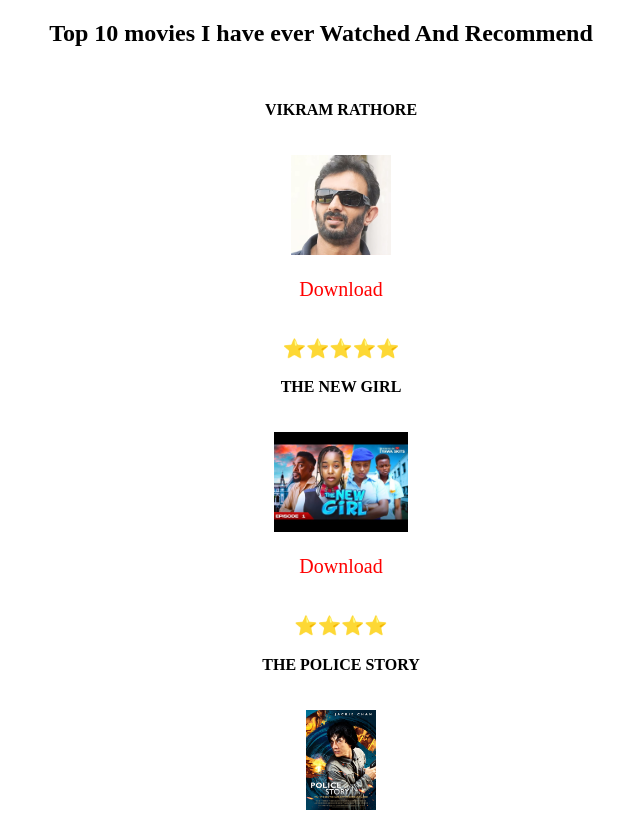
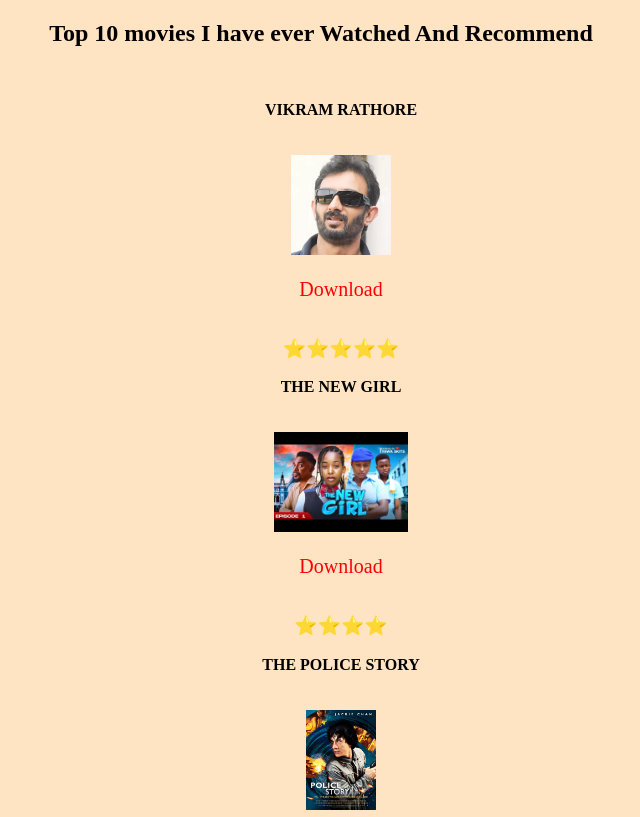
Before and after one commit to abdulsalam51/my-first-project, a plain HTML site: page index.html in a window 1280 px wide. Shown: the top 817 px of the page, without its empty margins (319-959 px from the left). Drawn offline with Linux system fonts and the light colour scheme.

Commit message:
Update index.html

```diff
--- a/index.html
+++ b/index.html
@@ -5,7 +5,7 @@
     <meta name="viewport" content="width=device-width, initial-scale=1.0">
     <title>Document</title>
 </head>
-<body style="text-align: center;">
+<body style="text-align: center; background-color: bisque;">
     <h2 style="text-align: center;">Top 10 movies I have ever Watched And Recommend</h2><br>
     <ol style="list-style-type: none;">
 <li style="font-weight: bold;">VIKRAM RATHORE</li><br><br>
```
